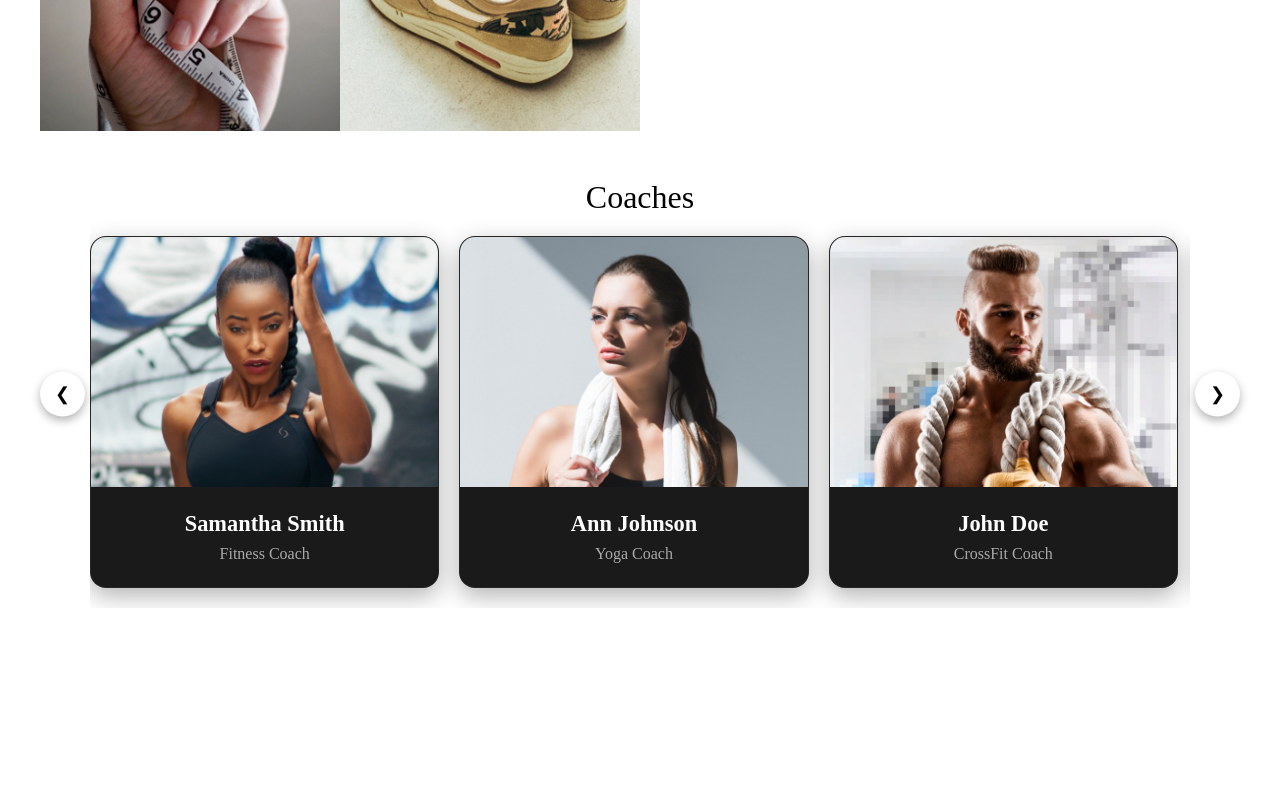
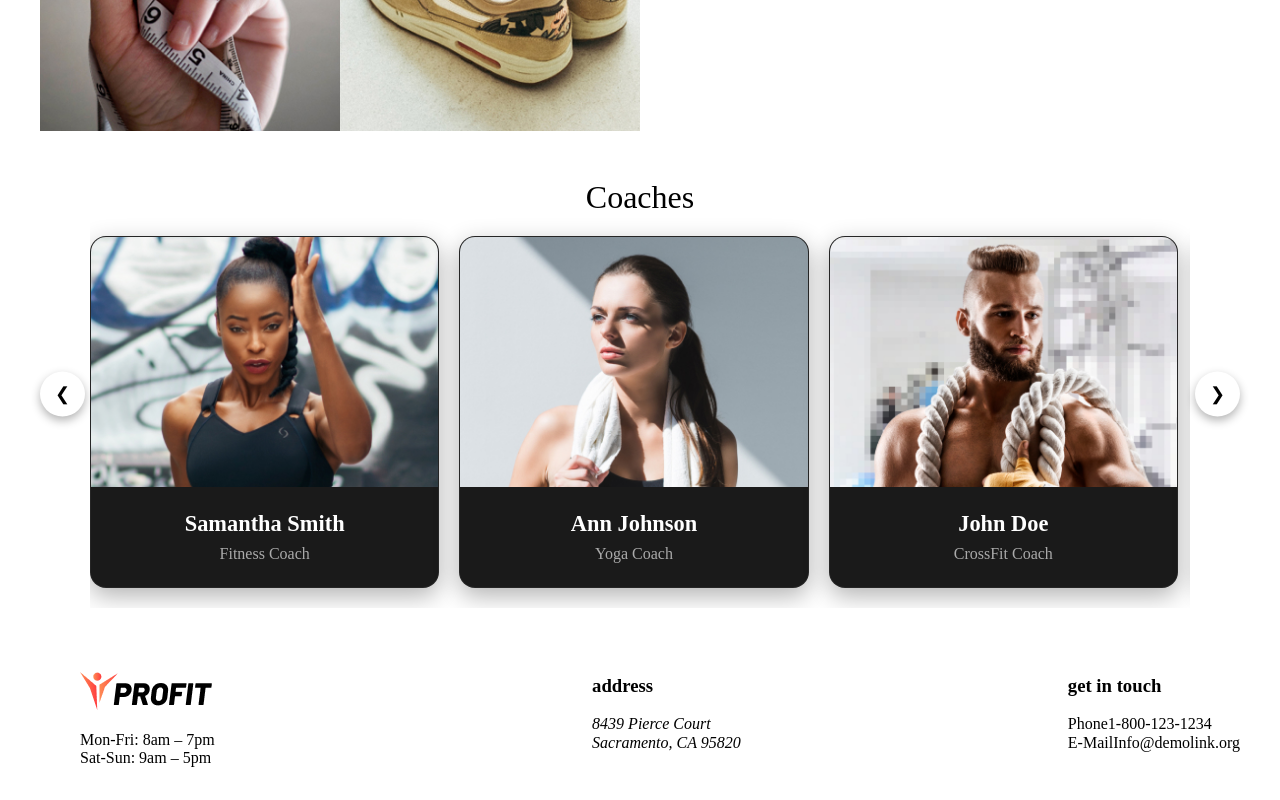
Before and after one commit to arathn8n/profitLangingPage, a React (Vite) app: page / in a window 1280 px wide. Shown: the part 2869-3669 px from the top of the page. Before the commit the page ends 3525 px from the top, so only its background shows below. Built offline with nearby package versions, Linux system fonts and the light colour scheme.

Commit message:
footer terminado

```diff
--- /dev/null
+++ b/src/components/Footer.jsx
@@ -0,0 +1,38 @@
+import React from 'react'
+import './footer.scss'
+const Footer = () => {
+    return (
+        <footer className='footer'>
+            <figure>
+                <img src="/logo.webp" alt="logo" />
+                <figcaption>
+                    <p>Mon-Fri: 8am – 7pm <br /> Sat-Sun: 9am – 5pm</p>
+
+                </figcaption>
+            </figure>
+
+            <div>
+                <header>
+                    <h3>address</h3>
+                </header>
+
+                <address>
+                    <p>8439 Pierce Court <br />
+                        Sacramento, CA 95820</p>
+                </address>
+            </div>
+
+            <div>
+                <header>
+                    <h3>get in touch</h3>
+                </header>
+                <p>
+                    Phone1-800-123-1234 <br />
+                    E-MailInfo@demolink.org
+                </p>
+            </div>
+        </footer>
+    )
+}
+
+export default Footer
--- a/src/components/Home.jsx
+++ b/src/components/Home.jsx
@@ -5,6 +5,7 @@ import Section2 from './section2/Section2'
 import Section3 from './section3/Section3'
 import Section4 from './section4/Section4'
 import Carousel from './carousel/Carousel'
+import Footer from './Footer'
 const Home = () => {
     return (
         <>
@@ -14,6 +15,7 @@ const Home = () => {
             <Section3 />
             <Section4 />
             <Carousel />
+            <Footer />
         </>
     )
 }
--- /dev/null
+++ b/src/components/footer.scss
@@ -0,0 +1,6 @@
+.footer {
+    display: flex;
+    justify-content: space-between;
+    max-width: 75rem;
+    margin: 0 auto;
+}
```
